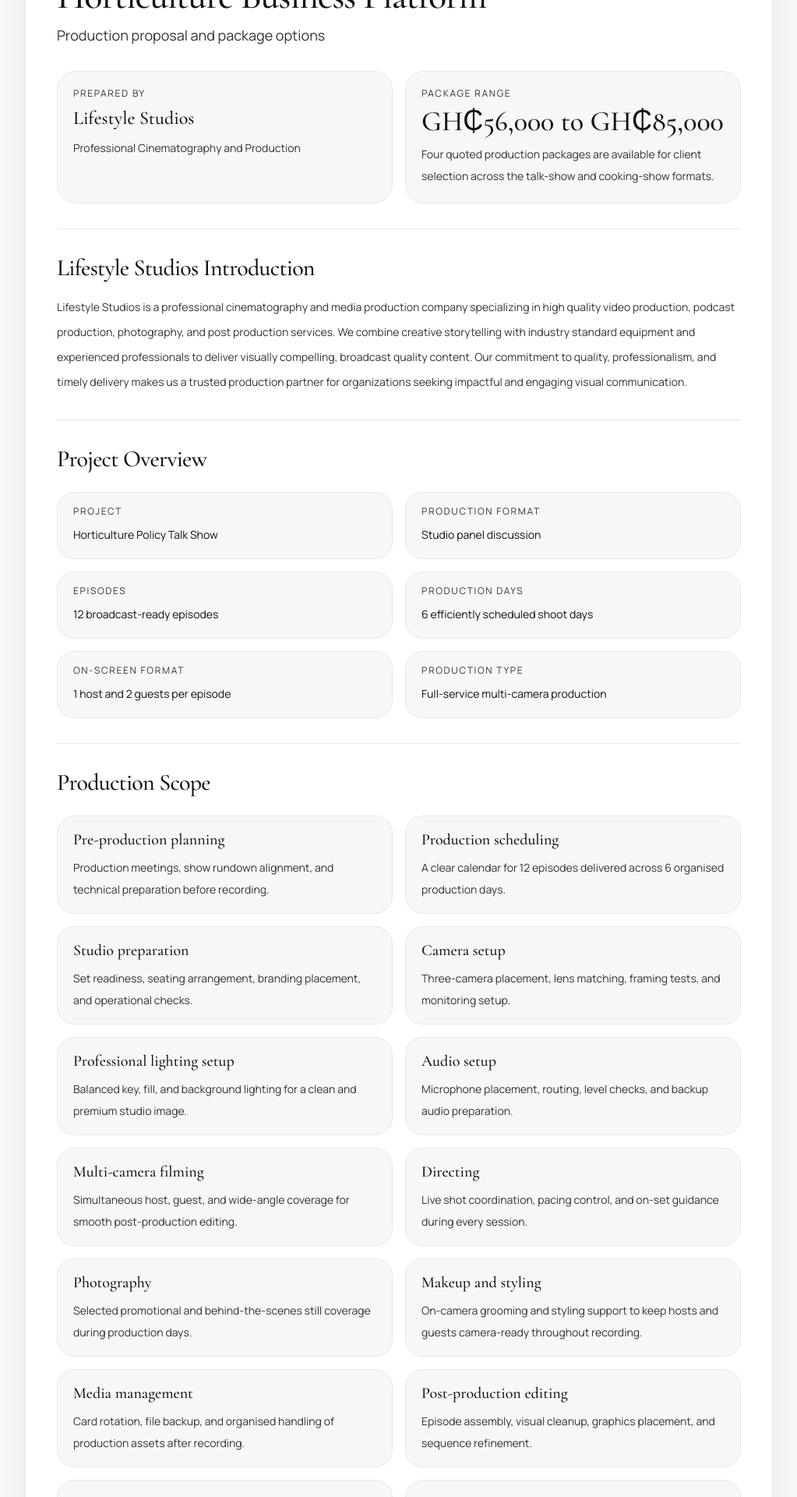
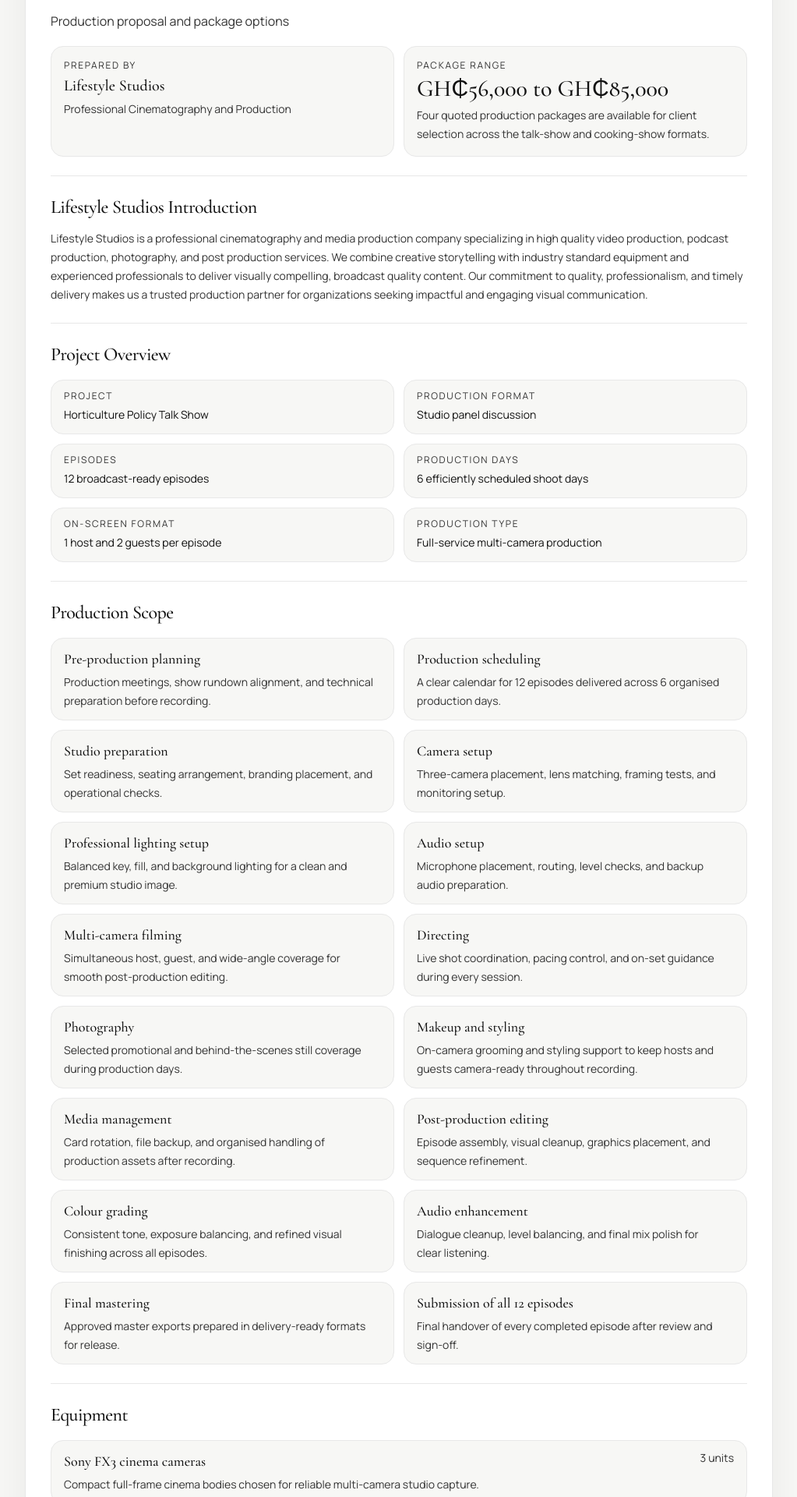
Before and after one commit to Fame233112eimmoa/HorticulturePolicyTalkShow, a Next.js app: page /proposal in a window 1280 px wide. Shown: the part 600-2520 px from the top of the page at 78% size, without its empty margins (128-1151 px from the left). Built offline with nearby package versions, Linux system fonts and the light colour scheme; no server answers.

Commit message:
Update website

```diff
--- a/app/proposal/page.tsx
+++ b/app/proposal/page.tsx
@@ -2,7 +2,6 @@
 import Link from "next/link";
 import { ArrowLeft } from "lucide-react";
 
-import { BudgetPackageCard } from "@/components/budget-package-card";
 import { PrintProposalButton } from "@/components/print-proposal-button";
 import { SiteLogo } from "@/components/site-logo";
 import {
@@ -14,12 +13,14 @@
   crewMembers,
   deliverables,
   detailedProductionScope,
+  formatCurrency,
   gearRentals,
   overviewCards,
   postProductionItems,
   socialLinks,
   talkShowBudgetPackages,
 } from "@/lib/proposal-data";
+import type { BudgetPackage } from "@/lib/proposal-data";
 import { siteName, siteTagline } from "@/lib/site";
 
 export const metadata: Metadata = {
@@ -27,6 +28,72 @@
   description:
     "Print-ready summary of the Horticulture Business Platform production scope, equipment, crew, deliverables, and four quoted package options.",
 };
+
+function CompactPackageSummary({
+  packageOption,
+}: {
+  packageOption: BudgetPackage;
+}) {
+  return (
+    <div className="print-keep rounded-[1rem] border border-line bg-surface p-4 sm:p-5">
+      <div className="flex flex-col gap-2 sm:flex-row sm:items-start sm:justify-between">
+        <div>
+          <p className="text-[11px] uppercase tracking-proposal text-graphite">
+            {packageOption.format} {packageOption.optionLabel}
+          </p>
+          <h3 className="mt-1 font-display text-2xl leading-snug text-ink">
+            {packageOption.title}
+          </h3>
+        </div>
+        <p className="font-display text-3xl text-ink">
+          {formatCurrency(packageOption.total)}
+        </p>
+      </div>
+
+      <p className="mt-3 text-sm leading-6 text-graphite">
+        {packageOption.shortSummary}
+      </p>
+
+      <ul className="mt-3 grid gap-x-4 gap-y-2 sm:grid-cols-3">
+        {packageOption.highlights.map((item) => (
+          <li key={item} className="text-xs leading-6 text-graphite">
+            {item}
+          </li>
+        ))}
+      </ul>
+
+      <div className="mt-4 overflow-hidden rounded-[0.9rem] border border-line bg-white">
+        <div className="grid grid-cols-[1fr_auto] gap-3 border-b border-line px-4 py-2 text-[11px] uppercase tracking-proposal text-graphite">
+          <p>Line item</p>
+          <p>Amount</p>
+        </div>
+
+        {packageOption.lineItems.map((item, index) => (
+          <div
+            key={`${packageOption.id}-${item.item}`}
+            className={`grid grid-cols-[1fr_auto] gap-3 px-4 py-3 ${
+              index === packageOption.lineItems.length - 1
+                ? ""
+                : "border-b border-line"
+            }`}
+          >
+            <div>
+              <p className="text-sm font-medium leading-6 text-ink">
+                {item.item}
+              </p>
+              <p className="text-xs leading-5 text-graphite">
+                {item.description}
+              </p>
+            </div>
+            <p className="text-sm leading-6 text-ink">
+              {formatCurrency(item.amount)}
+            </p>
+          </div>
+        ))}
+      </div>
+    </div>
+  );
+}
 
 export default function ProposalPage() {
   return (
@@ -48,74 +115,74 @@
           </div>
         </div>
 
-        <article className="print-sheet rounded-[2rem] border border-line bg-white px-6 py-8 shadow-panel sm:px-8 sm:py-10 lg:px-10">
-          <header className="border-b border-line pb-8">
+        <article className="print-sheet rounded-[2rem] border border-line bg-white px-5 py-6 shadow-panel sm:px-7 sm:py-8 lg:px-8">
+          <header className="border-b border-line pb-6">
             <SiteLogo variant="proposal" />
             <p className="page-kicker">Printable Proposal</p>
-            <h1 className="mt-4 font-display text-4xl leading-tight text-ink sm:text-5xl">
+            <h1 className="mt-3 font-display text-4xl leading-tight text-ink sm:text-5xl">
               Horticulture Business Platform
             </h1>
-            <p className="mt-3 text-lg text-graphite">
+            <p className="mt-2 text-base text-graphite">
               Production proposal and package options
             </p>
-            <div className="mt-8 grid gap-4 sm:grid-cols-2">
-              <div className="print-keep rounded-[1.5rem] border border-line bg-surface px-5 py-5">
+            <div className="print-page-grid mt-5 grid gap-3 sm:grid-cols-2">
+              <div className="print-keep rounded-[1rem] border border-line bg-surface px-4 py-4">
                 <p className="text-xs uppercase tracking-proposal text-graphite">
                   Prepared by
                 </p>
-                <p className="mt-2 font-display text-2xl text-ink">{siteName}</p>
-                <p className="mt-2 text-sm leading-7 text-graphite">
+                <p className="mt-1 font-display text-xl text-ink">{siteName}</p>
+                <p className="mt-1 text-sm leading-6 text-graphite">
                   {siteTagline}
                 </p>
               </div>
-              <div className="print-keep rounded-[1.5rem] border border-line bg-surface px-5 py-5">
+              <div className="print-keep rounded-[1rem] border border-line bg-surface px-4 py-4">
                 <p className="text-xs uppercase tracking-proposal text-graphite">
                   Package range
                 </p>
-                <p className="mt-2 font-display text-4xl text-ink">
+                <p className="mt-1 font-display text-3xl text-ink">
                   {budgetRangeLabel}
                 </p>
-                <p className="mt-2 text-sm leading-7 text-graphite">
+                <p className="mt-1 text-sm leading-6 text-graphite">
                   {budgetSelectionNote}
                 </p>
               </div>
             </div>
           </header>
 
-          <section className="print-page-section print-flow border-b border-line py-8">
-            <h2 className="font-display text-3xl text-ink">
+          <section className="print-page-section print-flow border-b border-line py-6">
+            <h2 className="font-display text-2xl text-ink">
               Lifestyle Studios Introduction
             </h2>
-            <p className="mt-4 text-sm leading-8 text-graphite">{aboutCopy}</p>
+            <p className="mt-3 text-sm leading-6 text-graphite">{aboutCopy}</p>
           </section>
 
-          <section className="print-page-section print-flow border-b border-line py-8">
-            <h2 className="font-display text-3xl text-ink">Project Overview</h2>
-            <div className="print-page-grid mt-6 grid gap-4 sm:grid-cols-2">
+          <section className="print-page-section print-flow border-b border-line py-6">
+            <h2 className="font-display text-2xl text-ink">Project Overview</h2>
+            <div className="print-page-grid mt-4 grid gap-3 sm:grid-cols-2">
               {overviewCards.map((item) => (
                 <div
                   key={item.title}
-                  className="print-keep rounded-[1.4rem] border border-line bg-surface px-5 py-4"
+                  className="print-keep rounded-[1rem] border border-line bg-surface px-4 py-3"
                 >
                   <p className="text-xs uppercase tracking-proposal text-graphite">
                     {item.title}
                   </p>
-                  <p className="mt-2 text-sm leading-7 text-ink">{item.value}</p>
+                  <p className="mt-1 text-sm leading-6 text-ink">{item.value}</p>
                 </div>
               ))}
             </div>
           </section>
 
-          <section className="print-page-section print-flow border-b border-line py-8">
-            <h2 className="font-display text-3xl text-ink">Production Scope</h2>
-            <div className="print-page-grid mt-6 grid gap-4 sm:grid-cols-2">
+          <section className="print-page-section print-flow border-b border-line py-6">
+            <h2 className="font-display text-2xl text-ink">Production Scope</h2>
+            <div className="print-page-grid mt-4 grid gap-3 sm:grid-cols-2">
               {detailedProductionScope.map((item) => (
                 <div
                   key={item.title}
-                  className="print-keep rounded-[1.4rem] border border-line bg-surface px-5 py-4"
+                  className="print-keep rounded-[1rem] border border-line bg-surface px-4 py-3"
                 >
-                  <p className="font-display text-xl text-ink">{item.title}</p>
-                  <p className="mt-2 text-sm leading-7 text-graphite">
+                  <p className="font-display text-lg text-ink">{item.title}</p>
+                  <p className="mt-1 text-sm leading-6 text-graphite">
                     {item.description}
                   </p>
                 </div>
@@ -123,19 +190,19 @@
             </div>
           </section>
 
-          <section className="print-page-section print-flow border-b border-line py-8">
-            <h2 className="font-display text-3xl text-ink">Equipment</h2>
-            <div className="mt-6 space-y-4">
+          <section className="print-page-section print-flow border-b border-line py-6">
+            <h2 className="font-display text-2xl text-ink">Equipment</h2>
+            <div className="mt-4 space-y-3">
               {gearRentals.map((item) => (
                 <div
                   key={item.name}
-                  className="print-keep rounded-[1.4rem] border border-line bg-surface px-5 py-4"
+                  className="print-keep rounded-[1rem] border border-line bg-surface px-4 py-3"
                 >
                   <div className="flex flex-col gap-2 sm:flex-row sm:items-start sm:justify-between">
-                    <p className="font-display text-xl text-ink">{item.name}</p>
+                    <p className="font-display text-lg text-ink">{item.name}</p>
                     <p className="text-sm text-graphite">{item.quantity}</p>
                   </div>
-                  <p className="mt-2 text-sm leading-7 text-graphite">
+                  <p className="mt-1 text-sm leading-6 text-graphite">
                     {item.description}
                   </p>
                 </div>
@@ -143,16 +210,16 @@
             </div>
           </section>
 
-          <section className="print-page-section print-flow border-b border-line py-8">
-            <h2 className="font-display text-3xl text-ink">Crew</h2>
-            <div className="mt-6 space-y-4">
+          <section className="print-page-section print-flow border-b border-line py-6">
+            <h2 className="font-display text-2xl text-ink">Crew</h2>
+            <div className="mt-4 space-y-3">
               {crewMembers.map((member) => (
                 <div
                   key={member.role}
-                  className="print-keep rounded-[1.4rem] border border-line bg-surface px-5 py-4"
+                  className="print-keep rounded-[1rem] border border-line bg-surface px-4 py-3"
                 >
-                  <p className="font-display text-xl text-ink">{member.role}</p>
-                  <p className="mt-2 text-sm leading-7 text-graphite">
+                  <p className="font-display text-lg text-ink">{member.role}</p>
+                  <p className="mt-1 text-sm leading-6 text-graphite">
                     {member.detail}
                   </p>
                 </div>
@@ -160,16 +227,16 @@
             </div>
           </section>
 
-          <section className="print-page-section print-flow border-b border-line py-8">
-            <h2 className="font-display text-3xl text-ink">Post-Production</h2>
-            <div className="print-page-grid mt-6 grid gap-4 sm:grid-cols-2">
+          <section className="print-page-section print-flow border-b border-line py-6">
+            <h2 className="font-display text-2xl text-ink">Post-Production</h2>
+            <div className="print-page-grid mt-4 grid gap-3 sm:grid-cols-2">
               {postProductionItems.map((item) => (
                 <div
                   key={item.title}
-                  className="print-keep rounded-[1.4rem] border border-line bg-surface px-5 py-4"
+                  className="print-keep rounded-[1rem] border border-line bg-surface px-4 py-3"
                 >
-                  <p className="font-display text-xl text-ink">{item.title}</p>
-                  <p className="mt-2 text-sm leading-7 text-graphite">
+                  <p className="font-display text-lg text-ink">{item.title}</p>
+                  <p className="mt-1 text-sm leading-6 text-graphite">
                     {item.description}
                   </p>
                 </div>
@@ -177,13 +244,13 @@
             </div>
           </section>
 
-          <section className="print-page-section print-flow border-b border-line py-8">
-            <h2 className="font-display text-3xl text-ink">Deliverables</h2>
-            <div className="print-page-grid mt-6 grid gap-4 sm:grid-cols-2">
+          <section className="print-page-section print-flow border-b border-line py-6">
+            <h2 className="font-display text-2xl text-ink">Deliverables</h2>
+            <div className="print-page-grid mt-4 grid gap-3 sm:grid-cols-2">
               {deliverables.map((item) => (
                 <div
                   key={item}
-                  className="print-keep rounded-[1.4rem] border border-line bg-surface px-5 py-4 text-sm leading-7 text-ink"
+                  className="print-keep rounded-[1rem] border border-line bg-surface px-4 py-3 text-sm leading-6 text-ink"
                 >
                   {item}
                 </div>
@@ -191,61 +258,51 @@
             </div>
           </section>
 
-          <section className="print-page-section print-flow border-b border-line py-8">
-            <h2 className="font-display text-3xl text-ink">
+          <section className="print-page-section print-flow border-b border-line py-6">
+            <h2 className="font-display text-2xl text-ink">
               Talk Show Package Options
             </h2>
-            <p className="mt-4 text-sm leading-7 text-graphite">
+            <p className="mt-3 text-sm leading-6 text-graphite">
               The talk-show brief is available as a premium route and a standard
               route so the client can compare production depth against cost.
             </p>
-            <div className="mt-6 space-y-6">
+            <div className="mt-4 space-y-4">
               {talkShowBudgetPackages.map((item) => (
-                <BudgetPackageCard
-                  key={item.id}
-                  packageOption={item}
-                  showDescriptions
-                  className="print-flow shadow-none"
-                />
+                <CompactPackageSummary key={item.id} packageOption={item} />
               ))}
             </div>
           </section>
 
-          <section className="print-page-section print-flow border-b border-line py-8">
-            <h2 className="font-display text-3xl text-ink">
+          <section className="print-page-section print-flow border-b border-line py-6">
+            <h2 className="font-display text-2xl text-ink">
               Cooking Show Package Options
             </h2>
-            <p className="mt-4 text-sm leading-7 text-graphite">
+            <p className="mt-3 text-sm leading-6 text-graphite">
               The cooking-show brief is also presented in premium and standard
               routes, with the gear, lighting, and crew support adjusted to the
               format.
             </p>
-            <div className="mt-6 space-y-6">
+            <div className="mt-4 space-y-4">
               {cookingShowBudgetPackages.map((item) => (
-                <BudgetPackageCard
-                  key={item.id}
-                  packageOption={item}
-                  showDescriptions
-                  className="print-flow shadow-none"
-                />
+                <CompactPackageSummary key={item.id} packageOption={item} />
               ))}
             </div>
           </section>
 
-          <section className="print-page-section print-flow pt-8">
-            <h2 className="font-display text-3xl text-ink">
+          <section className="print-page-section print-flow pt-6">
+            <h2 className="font-display text-2xl text-ink">
               Contact Information
             </h2>
-            <div className="print-page-grid mt-6 grid gap-4 sm:grid-cols-2">
+            <div className="print-page-grid mt-4 grid gap-3 sm:grid-cols-2">
               {[...contactDetails, ...socialLinks].map((item) => (
                 <div
                   key={item.label}
-                  className="print-keep rounded-[1.4rem] border border-line bg-surface px-5 py-4"
+                  className="print-keep rounded-[1rem] border border-line bg-surface px-4 py-3"
                 >
                   <p className="text-xs uppercase tracking-proposal text-graphite">
                     {item.label}
                   </p>
-                  <p className="mt-2 text-sm leading-7 text-ink">{item.value}</p>
+                  <p className="mt-1 text-sm leading-6 text-ink">{item.value}</p>
                 </div>
               ))}
             </div>
```
